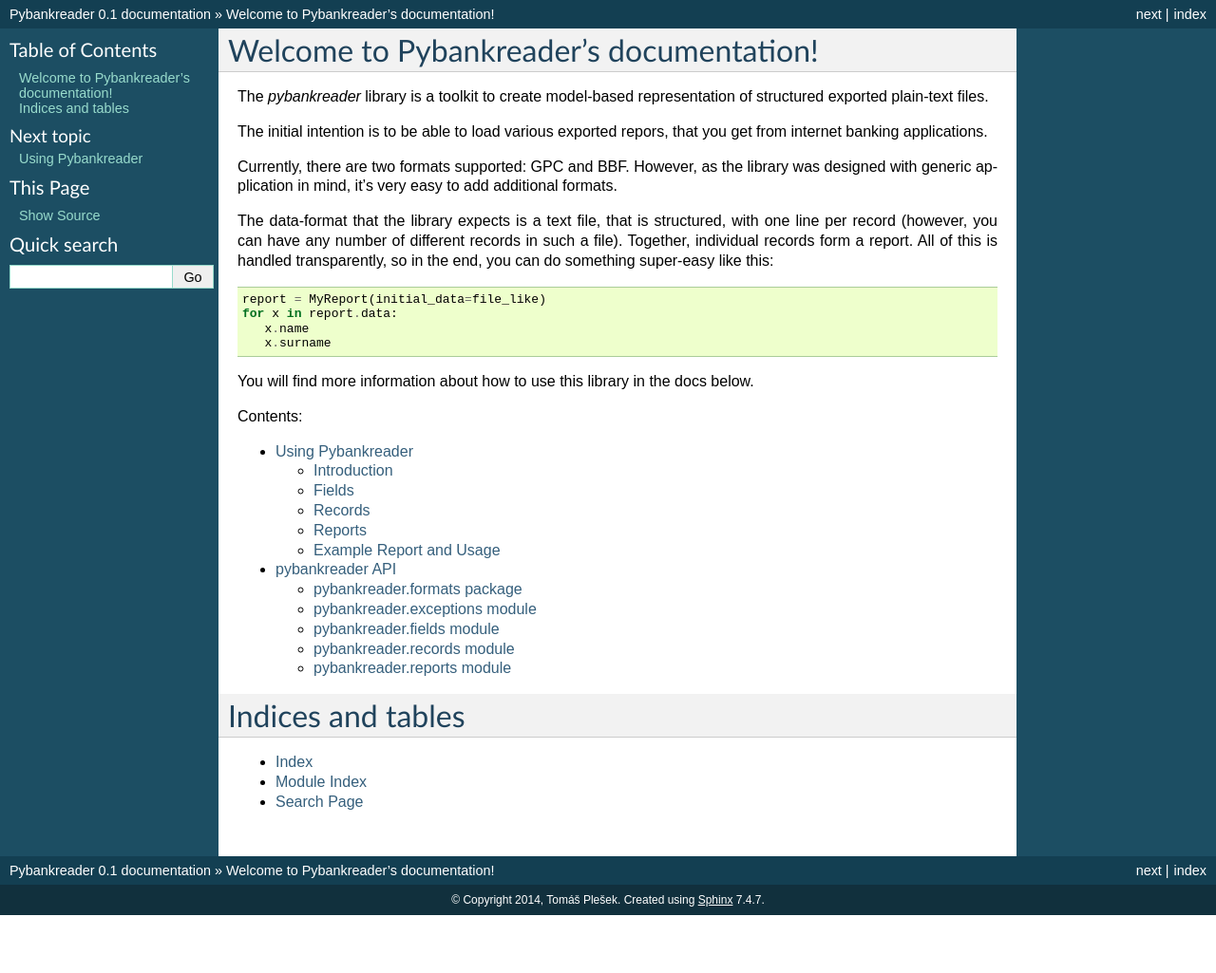
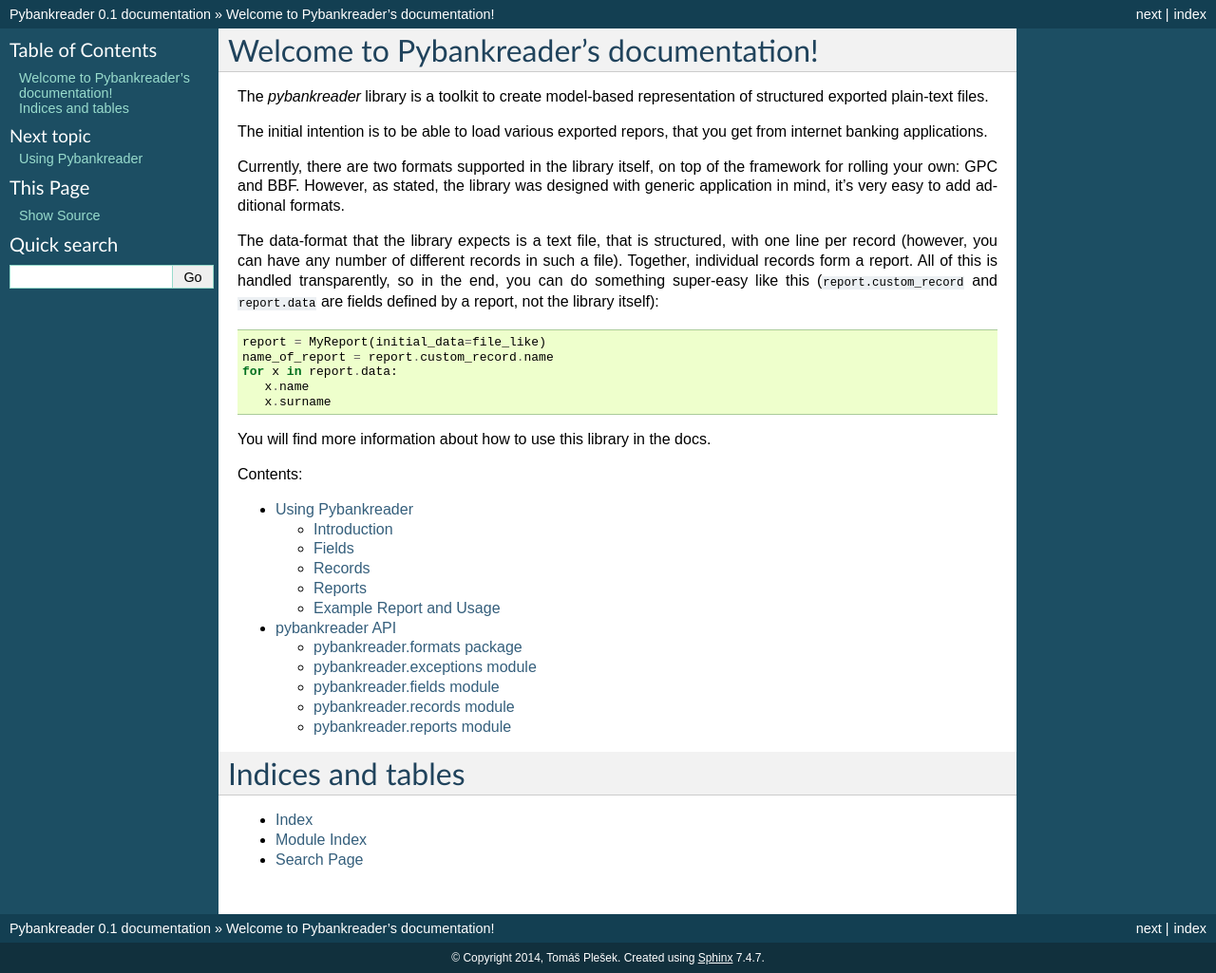
Before and after one commit to baldman/pybankreader, a Sphinx documentation site: the page built from docs/index.rst, in a window 1280 px wide. Shown: the whole page at 95% size. Built offline with Sphinx 7.4.7, drawn with Linux system fonts in a browser that asks for light colours; before the commit the page ends 964 px from its top, so only the background shows below that.

Commit message:
Updated readme and index text

```diff
--- a/docs/index.rst
+++ b/docs/index.rst
@@ -7,22 +7,25 @@
 The initial intention is to be able to load various exported repors, that you
 get from internet banking applications.
 
-Currently, there are two formats supported: GPC and BBF. However, as the
-library was designed with generic application in mind, it's very easy to add
-additional formats.
+Currently, there are two formats supported in the library itself, on top of the
+framework for rolling your own: GPC and BBF. However, as stated, the library
+was designed with generic application in mind, it's very easy to add additional
+formats.
 
 The data-format that the library expects is a text file, that is structured,
 with one line per record (however, you can have any number of different records
 in such a file). Together, individual records form a report. All of this is
 handled transparently, so in the end, you can do something super-easy like
-this::
+this (``report.custom_record`` and ``report.data`` are fields defined by a
+report, not the library itself)::
 
  report = MyReport(initial_data=file_like)
+ name_of_report = report.custom_record.name
  for x in report.data:
     x.name
     x.surname
 
-You will find more information about how to use this library in the docs below.
+You will find more information about how to use this library in the docs.
 
 Contents:
 
```
Also changed, not shown: README.rst (+42 -4 lines).
